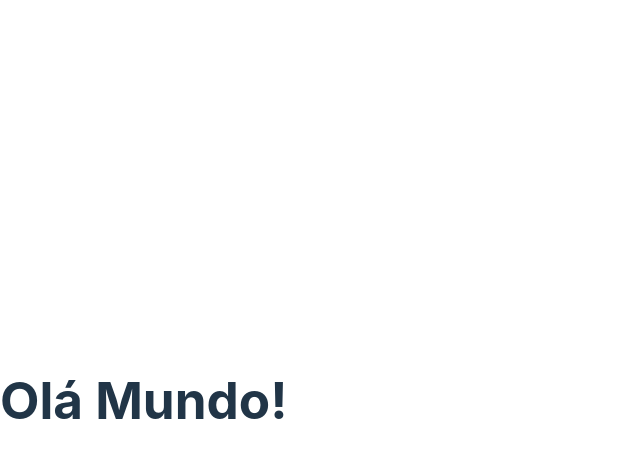
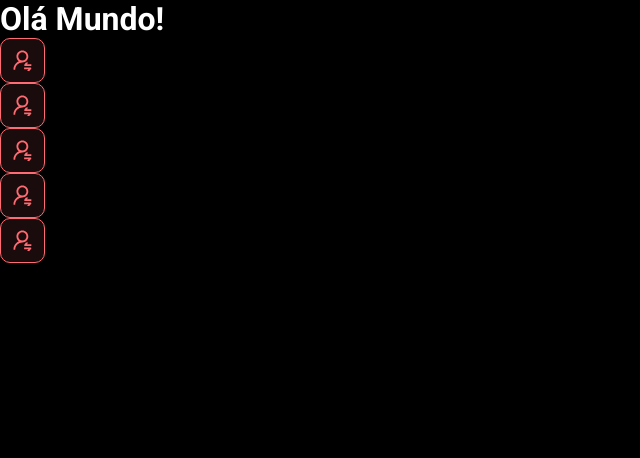
Before and after one commit to Iranmzk/DsMeta, a React (Vite) app in the folder frontend/: page / in a window 1280 px wide. Shown: the top 458 px of the page, without its empty margins (0-640 px from the left). Built offline with nearby package versions, Linux system fonts and the light colour scheme.

Commit message:
First Component

```diff
--- a/frontend/src/App.tsx
+++ b/frontend/src/App.tsx
@@ -1,6 +1,15 @@
+import NotificationButtom from "./components/NotificationsButtom"
+
 function App() {
   return(
+    <>
     <h1>Olá Mundo!</h1>
+    <NotificationButtom />
+    <NotificationButtom />
+    <NotificationButtom />
+    <NotificationButtom />
+    <NotificationButtom />
+    </>
   )
 }
 
--- /dev/null
+++ b/frontend/src/components/NotificationsButtom/index.tsx
@@ -0,0 +1,13 @@
+import icon from '../../assets/img/Notification-icon.svg'
+
+import './styles.css'
+
+function NotificationButtom() {
+    return(
+        <div className="dsmeta-redbtm">
+            <img src={icon} alt="Notificar" />
+        </div>
+    )
+  }
+
+  export default NotificationButtom
--- /dev/null
+++ b/frontend/src/components/NotificationsButtom/styles.css
@@ -0,0 +1,15 @@
+.dsmeta-redbtm {
+    width: 45px;
+    height: 45px;
+    background: rgba(255, 107, 114, 0.1);
+    border: 1px solid #FF6B72;
+    border-radius: 10px;
+    display: flex;
+    align-items: center;
+    justify-content: center;
+    cursor: pointer;
+}
+
+.dsmeta-redbtm img{
+    width: 19px;
+}
--- a/frontend/src/index.css
+++ b/frontend/src/index.css
@@ -1,70 +1,18 @@
-:root {
-  font-family: Inter, Avenir, Helvetica, Arial, sans-serif;
-  font-size: 16px;
-  line-height: 24px;
-  font-weight: 400;
+@import url('https://fonts.googleapis.com/css2?family=Roboto:wght@300;400;700&display=swap');
 
-  color-scheme: light dark;
-  color: rgba(255, 255, 255, 0.87);
-  background-color: #242424;
-
-  font-synthesis: none;
-  text-rendering: optimizeLegibility;
-  -webkit-font-smoothing: antialiased;
-  -moz-osx-font-smoothing: grayscale;
-  -webkit-text-size-adjust: 100%;
+*{
+    font-family: 'Roboto', sans-serif;
+    box-sizing: border-box;
+    margin: 0;
+    padding: 0;
 }
 
-a {
-  font-weight: 500;
-  color: #646cff;
-  text-decoration: inherit;
-}
-a:hover {
-  color: #535bf2;
+body,html{
+    color: #FFFFFF;
+    background-color: black;
 }
 
-body {
-  margin: 0;
-  display: flex;
-  place-items: center;
-  min-width: 320px;
-  min-height: 100vh;
+a, a:hover, a:visited{
+    color: unset;
+    text-decoration: none;
 }
-
-h1 {
-  font-size: 3.2em;
-  line-height: 1.1;
-}
-
-button {
-  border-radius: 8px;
-  border: 1px solid transparent;
-  padding: 0.6em 1.2em;
-  font-size: 1em;
-  font-weight: 500;
-  font-family: inherit;
-  background-color: #1a1a1a;
-  cursor: pointer;
-  transition: border-color 0.25s;
-}
-button:hover {
-  border-color: #646cff;
-}
-button:focus,
-button:focus-visible {
-  outline: 4px auto -webkit-focus-ring-color;
-}
-
-@media (prefers-color-scheme: light) {
-  :root {
-    color: #213547;
-    background-color: #ffffff;
-  }
-  a:hover {
-    color: #747bff;
-  }
-  button {
-    background-color: #f9f9f9;
-  }
-}
```
Also changed, not shown: frontend/src/assets/img/Notification-icon.svg (added).
